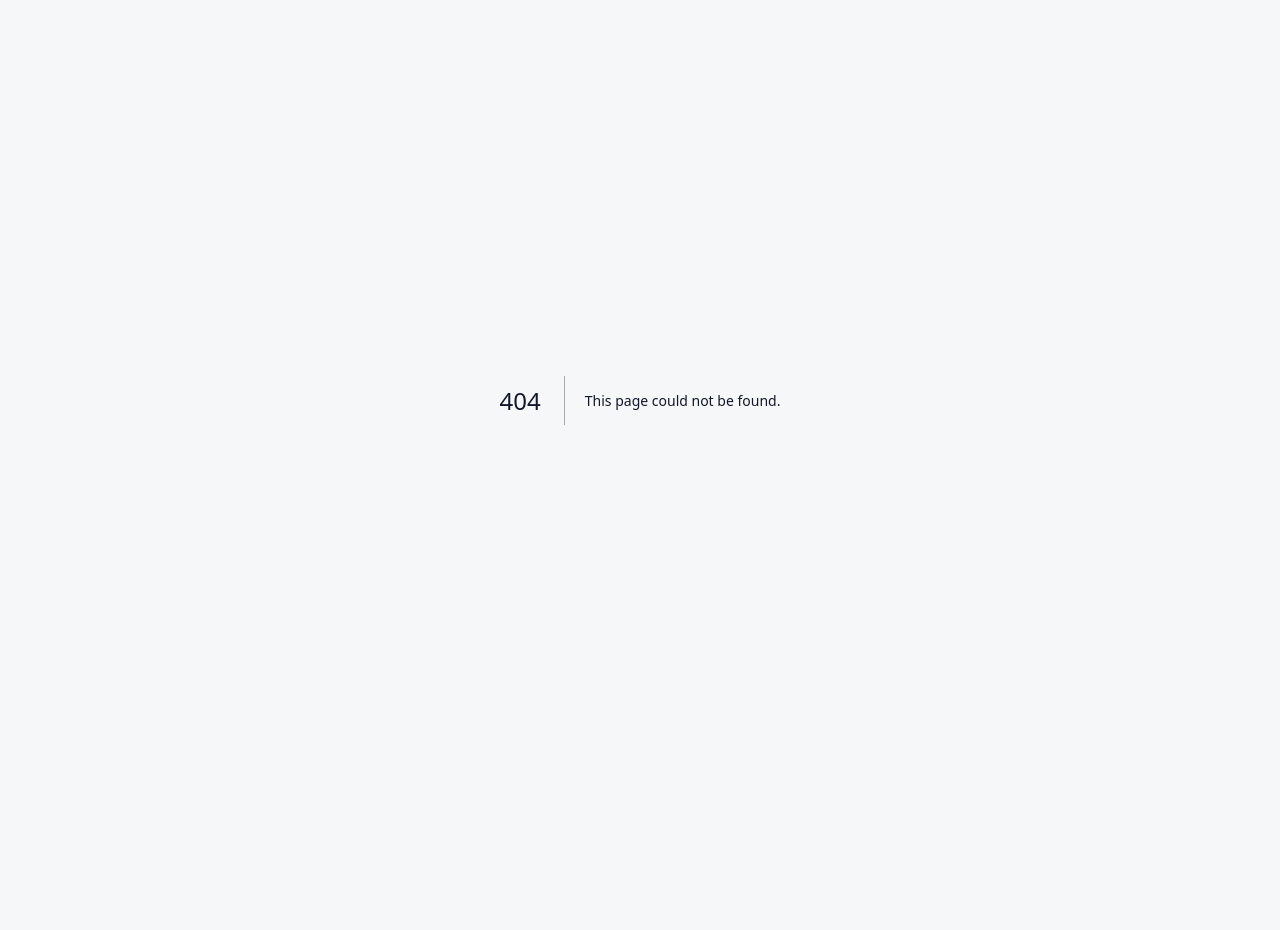
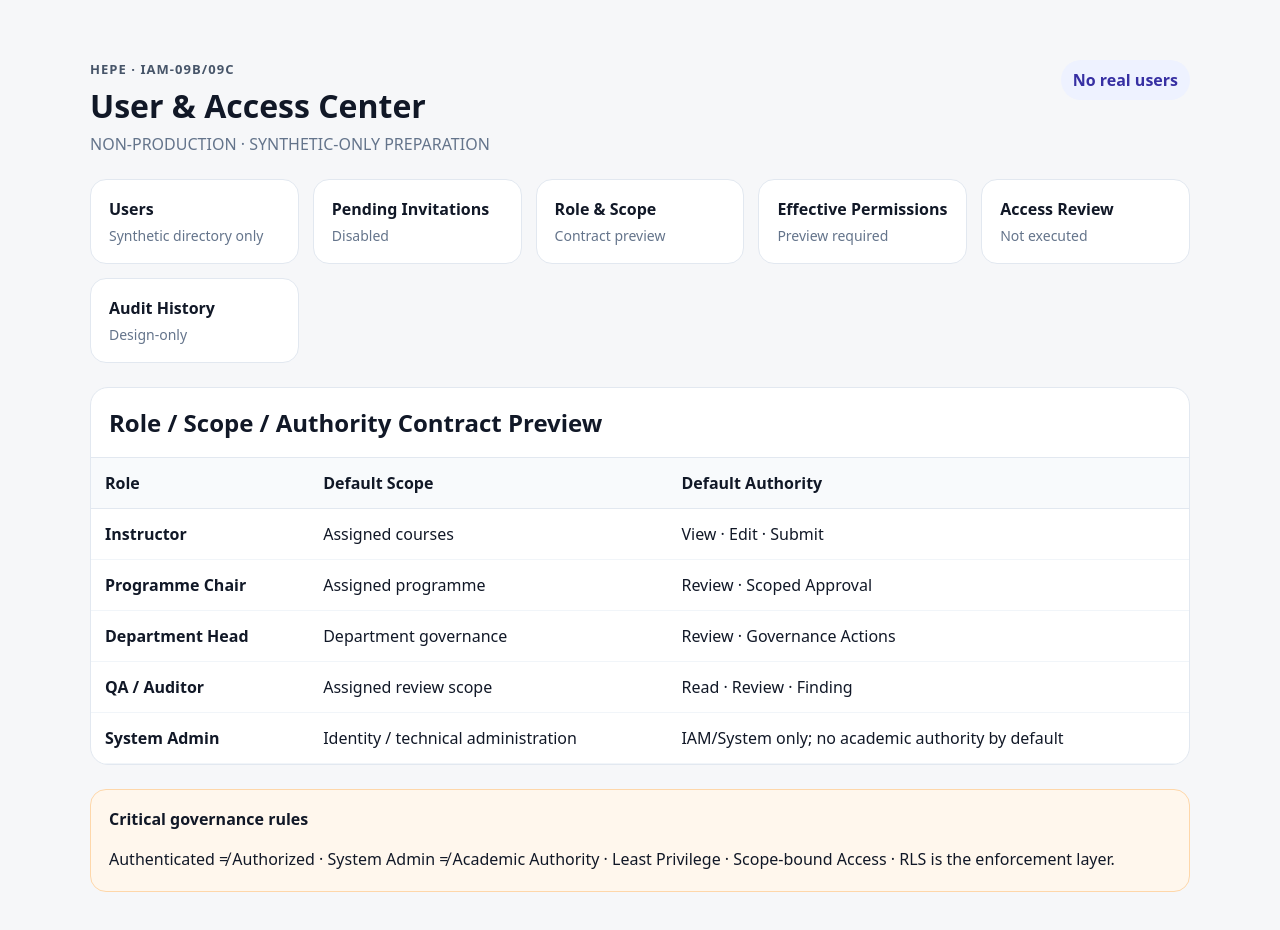
Before and after one commit to kasemch/hepe-ui-prototype, a Next.js app: page /user-access in a window 1280 px wide. Before the commit this address had no page. Shown: the top 930 px of the page. Before the commit the page ends 800 px from the top, so only its background shows below. Built offline with nearby package versions, Linux system fonts and the light colour scheme.

Commit message:
feat(iam): add user and access center prototype

```diff
--- /dev/null
+++ b/app/user-access/page.tsx
@@ -0,0 +1,54 @@
+const roles = [
+  {name:"Instructor",scope:"Assigned courses",authority:"View · Edit · Submit"},
+  {name:"Programme Chair",scope:"Assigned programme",authority:"Review · Scoped Approval"},
+  {name:"Department Head",scope:"Department governance",authority:"Review · Governance Actions"},
+  {name:"QA / Auditor",scope:"Assigned review scope",authority:"Read · Review · Finding"},
+  {name:"System Admin",scope:"Identity / technical administration",authority:"IAM/System only; no academic authority by default"},
+];
+
+export default function UserAccessCenter() {
+  return (
+    <main style={{maxWidth:1100,margin:"36px auto",padding:24}}>
+      <header style={{display:"flex",justifyContent:"space-between",gap:20,alignItems:"flex-start",marginBottom:24}}>
+        <div>
+          <div style={{fontSize:13,fontWeight:700,letterSpacing:".08em",color:"#475569"}}>HEPE · IAM-09B/09C</div>
+          <h1 style={{margin:"6px 0"}}>User & Access Center</h1>
+          <p style={{margin:0,color:"#64748b"}}>NON-PRODUCTION · SYNTHETIC-ONLY PREPARATION</p>
+        </div>
+        <div style={{padding:"9px 12px",borderRadius:999,background:"#eef2ff",fontWeight:700,color:"#3730a3"}}>No real users</div>
+      </header>
+
+      <section style={{display:"grid",gridTemplateColumns:"repeat(auto-fit,minmax(190px,1fr))",gap:14,marginBottom:24}}>
+        {[
+          ["Users","Synthetic directory only"],["Pending Invitations","Disabled"],["Role & Scope","Contract preview"],
+          ["Effective Permissions","Preview required"],["Access Review","Not executed"],["Audit History","Design-only"]
+        ].map(([title,detail]) => (
+          <article key={title} style={{background:"white",padding:18,borderRadius:16,border:"1px solid #e2e8f0"}}>
+            <strong>{title}</strong><div style={{marginTop:6,color:"#64748b",fontSize:14}}>{detail}</div>
+          </article>
+        ))}
+      </section>
+
+      <section style={{background:"white",borderRadius:18,border:"1px solid #e2e8f0",overflow:"hidden"}}>
+        <div style={{padding:18,borderBottom:"1px solid #e2e8f0"}}><h2 style={{margin:0}}>Role / Scope / Authority Contract Preview</h2></div>
+        <div style={{overflowX:"auto"}}>
+          <table style={{width:"100%",borderCollapse:"collapse",minWidth:760}}>
+            <thead><tr style={{background:"#f8fafc",textAlign:"left"}}>
+              {['Role','Default Scope','Default Authority'].map(h=><th key={h} style={{padding:14,borderBottom:"1px solid #e2e8f0"}}>{h}</th>)}
+            </tr></thead>
+            <tbody>{roles.map(r=><tr key={r.name}>
+              <td style={{padding:14,borderBottom:"1px solid #f1f5f9",fontWeight:700}}>{r.name}</td>
+              <td style={{padding:14,borderBottom:"1px solid #f1f5f9"}}>{r.scope}</td>
+              <td style={{padding:14,borderBottom:"1px solid #f1f5f9"}}>{r.authority}</td>
+            </tr>)}</tbody>
+          </table>
+        </div>
+      </section>
+
+      <section style={{marginTop:24,background:"#fff7ed",border:"1px solid #fed7aa",borderRadius:16,padding:18}}>
+        <strong>Critical governance rules</strong>
+        <p style={{marginBottom:0,lineHeight:1.7}}>Authenticated ≠ Authorized · System Admin ≠ Academic Authority · Least Privilege · Scope-bound Access · RLS is the enforcement layer.</p>
+      </section>
+    </main>
+  );
+}
```
